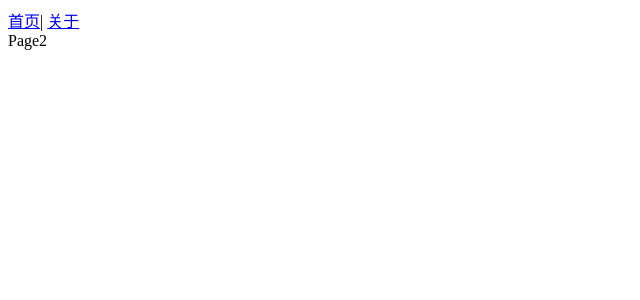
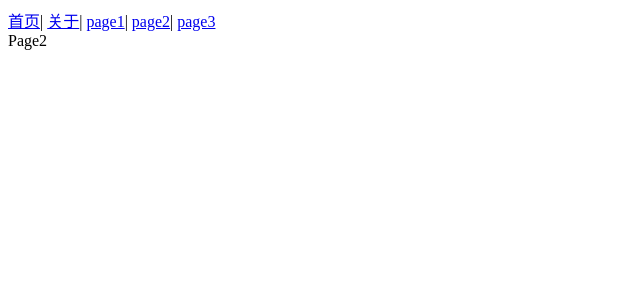
Before and after one commit to kv1991/my-webpack-cli, a Vue app: page /#/Page2 in a window 1280 px wide. Shown: the top 300 px of the page, without its empty margins (0-640 px from the left). Built offline with nearby package versions, Linux system fonts and the light colour scheme.

Commit message:
feat:  added webpack prefetch.

```diff
--- a/src/App.vue
+++ b/src/App.vue
@@ -1,7 +1,10 @@
 <template>
   <div>
     <router-link to='/'>首页</router-link>|
-    <router-link to='/about'>关于</router-link>
+    <router-link to='/about'>关于</router-link>|
+    <router-link to='/page1'>page1</router-link>|
+    <router-link to='/page2'>page2</router-link>|
+    <router-link to='/page3'>page3</router-link>
     <router-view></router-view>
   </div>
 </template>
--- a/src/router/index.js
+++ b/src/router/index.js
@@ -20,6 +20,7 @@ const routes = [
     name: 'Page1',
     component: () => import(
       /* webpackChunkName: 'page' */
+      /* webpackPrefetch: true */
       '@/views/Page1'
     )
   },
@@ -28,6 +29,7 @@ const routes = [
     name: 'Page2',
     component: () => import(
       /* webpackChunkName: 'page' */
+      /* webpackPrefetch: true */
       '@/views/Page2'
     )
   },
@@ -36,6 +38,7 @@ const routes = [
     name: 'Page3',
     component: () => import(
       /* webpackChunkName: 'page' */
+      /* webpackPrefetch: true */
       '@/views/Page3'
     )
   }
```
Also changed, not shown: 6 other files (tests, documents, lock files or other folders).
